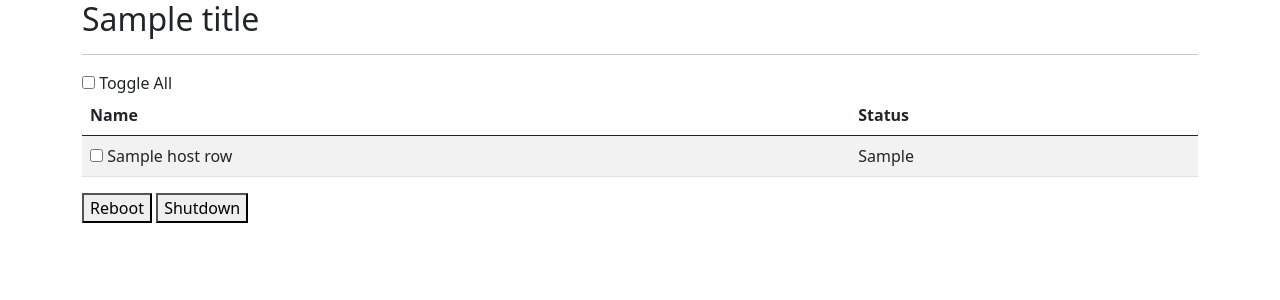
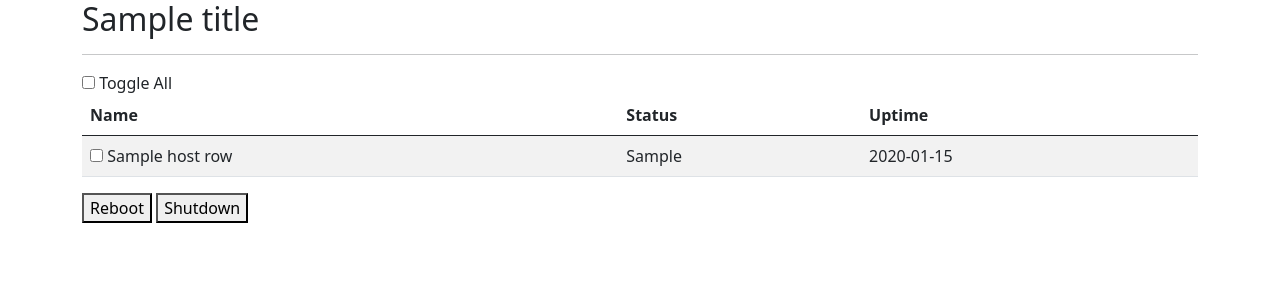
Before and after one commit to Reinski/netdevices_manager, a Flask app: template app_src/templates/bootstrap_devicelist.html in a window 1280 px wide. Shown: the top 300 px of the page. Run offline with Flask 2, Linux system fonts and the light colour scheme; the template is opened without the code that fills it: most values are stand-ins (such as "Sample title", 1, 10 or a date in 2020).

Commit message:
add redirect to remove args and add uptime info

```diff
--- a/app_src/templates/bootstrap_devicelist.html
+++ b/app_src/templates/bootstrap_devicelist.html
@@ -15,6 +15,7 @@
         <tr>
             <th>Name</th>
             <th>Status</th>
+            <th>Uptime</th>
         </tr>
     </thead>
     <tbody>
@@ -22,6 +23,7 @@
         <tr>
             <td><input type="checkbox" id="{{ hostname }}" name="device" value="{{ hostname }}"> <label for="{{ hostname }}">{{ hostname }}</label></td>
             <td><label for="{{ hostname }}">{{ dev_data['check-result'] }}</label></td>
+            <td><label for="{{ hostname }}">{{ dev_data['uptime'] }}</label></td>
         </tr>
         {% endfor %}
     </tbody>
--- a/app_src/webapp.py
+++ b/app_src/webapp.py
@@ -20,14 +20,20 @@ commands = {
     'check': {'cmd': 'nc -vz {host} 22', 'ok': '.*succeeded.*', 'cmdname': 'check'},
     'reboot': {'cmd': 'ssh {user}@{host} {sudo} reboot now', 'cmdname': 'reboot'},
     'shutdown': {'cmd': 'ssh {user}@{host} {sudo} shutdown now', 'cmdname': 'shutdown'},
+    'uptime': {'cmd': 'ssh {user}@{host} {sudo} uptime -s', 'cmdname': 'uptime'},
 }
 
 
 def update_device_statuses():
     global devices
     for device, dev_data in devices.items():
+        # check ssh connection
         result = execute_command(commands['check'], device, dev_data, False)
         dev_data['check-result'] = result
+        if result.lower() == 'ok':
+            # get uptime
+            result = execute_command(commands['uptime'], device, dev_data, False)
+            dev_data['uptime'] = result
 
 def process_devices(action, sel_devices, generate_messages = True):
     """Performs the specified action on the specified devices.
```
Also changed, not shown: app_src/views.py (+8 -8 lines).
